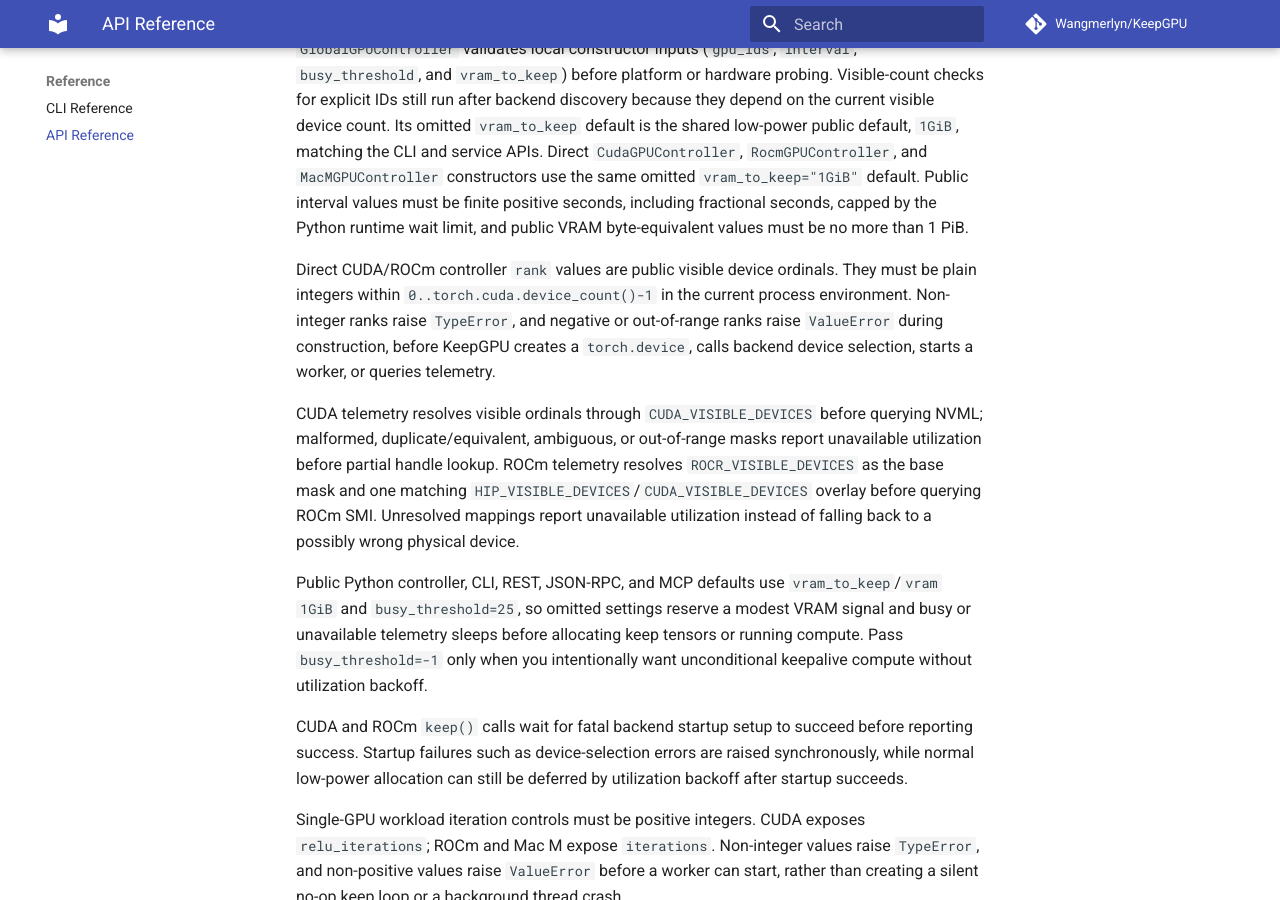
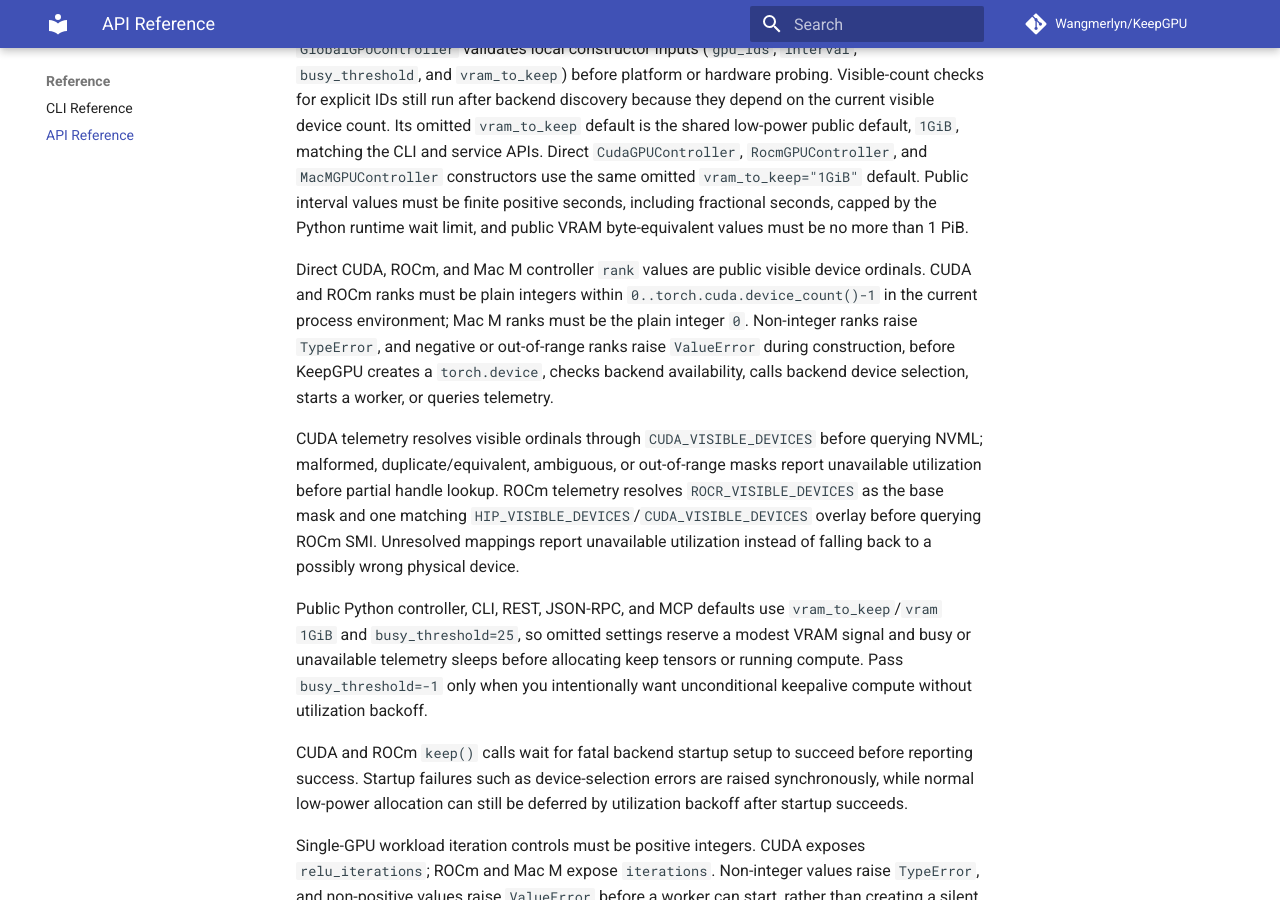
Before and after one commit to Wangmerlyn/KeepGPU, an MkDocs documentation site: the page built from docs/reference/api.md, in a window 1280 px wide and 900 px high, scrolled down 505 px. Built offline with MkDocs 1.6.1 and Material for MkDocs 9.7.7, drawn with Linux system fonts in a browser that asks for light colours; comment, search, counter and statistics services are not loaded.

Commit message:
[macm] fix: validate inputs before mps probe
Validate Mac M controller inputs before probing MPS availability.

```diff
--- a/docs/reference/api.md
+++ b/docs/reference/api.md
@@ -26,12 +26,13 @@ default. Public interval values must be finite positive seconds, including
 fractional seconds, capped by the Python runtime wait limit, and public VRAM
 byte-equivalent values must be no more than 1 PiB.
 
-Direct CUDA/ROCm controller `rank` values are public visible device ordinals.
-They must be plain integers within `0..torch.cuda.device_count()-1` in the
-current process environment. Non-integer ranks raise `TypeError`, and negative
+Direct CUDA, ROCm, and Mac M controller `rank` values are public visible device
+ordinals. CUDA and ROCm ranks must be plain integers within
+`0..torch.cuda.device_count()-1` in the current process environment; Mac M ranks
+must be the plain integer `0`. Non-integer ranks raise `TypeError`, and negative
 or out-of-range ranks raise `ValueError` during construction, before KeepGPU
-creates a `torch.device`, calls backend device selection, starts a worker, or
-queries telemetry.
+creates a `torch.device`, checks backend availability, calls backend device
+selection, starts a worker, or queries telemetry.
 
 CUDA telemetry resolves visible ordinals through `CUDA_VISIBLE_DEVICES` before
 querying NVML; malformed, duplicate/equivalent, ambiguous, or out-of-range
```
Also changed, not shown: AGENTS.md (+3 -0 lines), docs/plans/macm-input-validation.md (added, +67 -0 lines), 3 other files.
